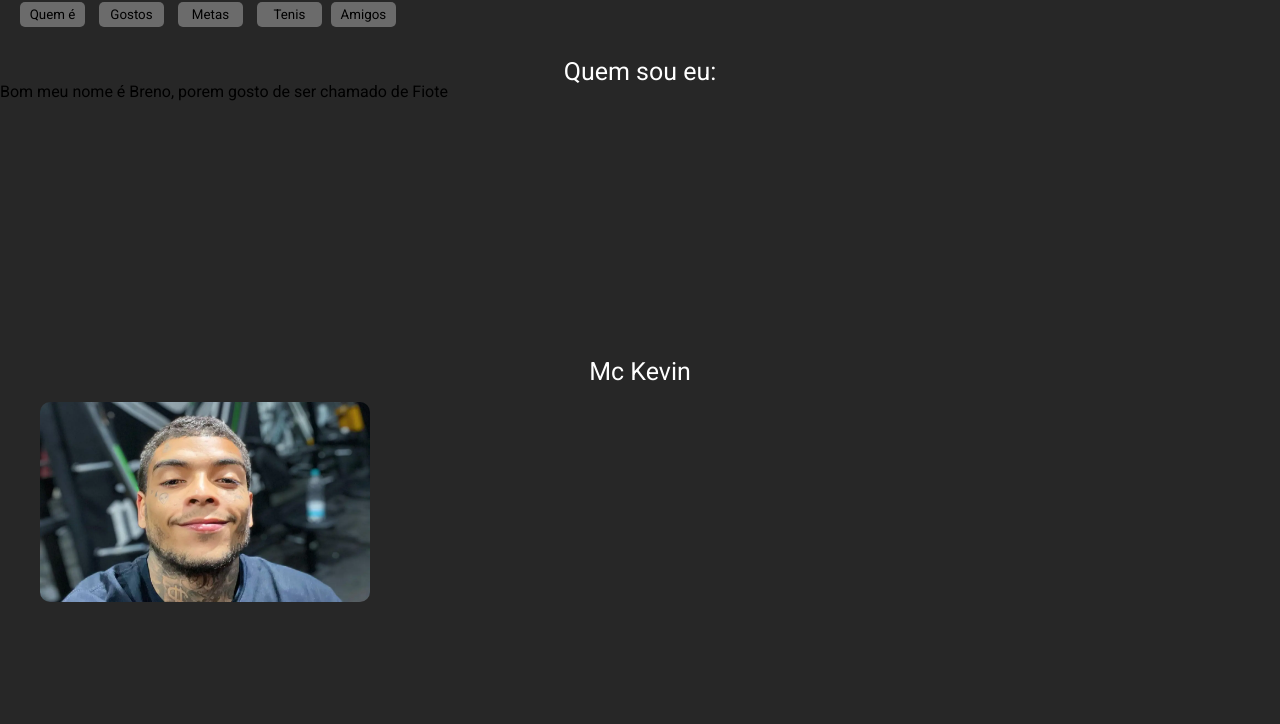
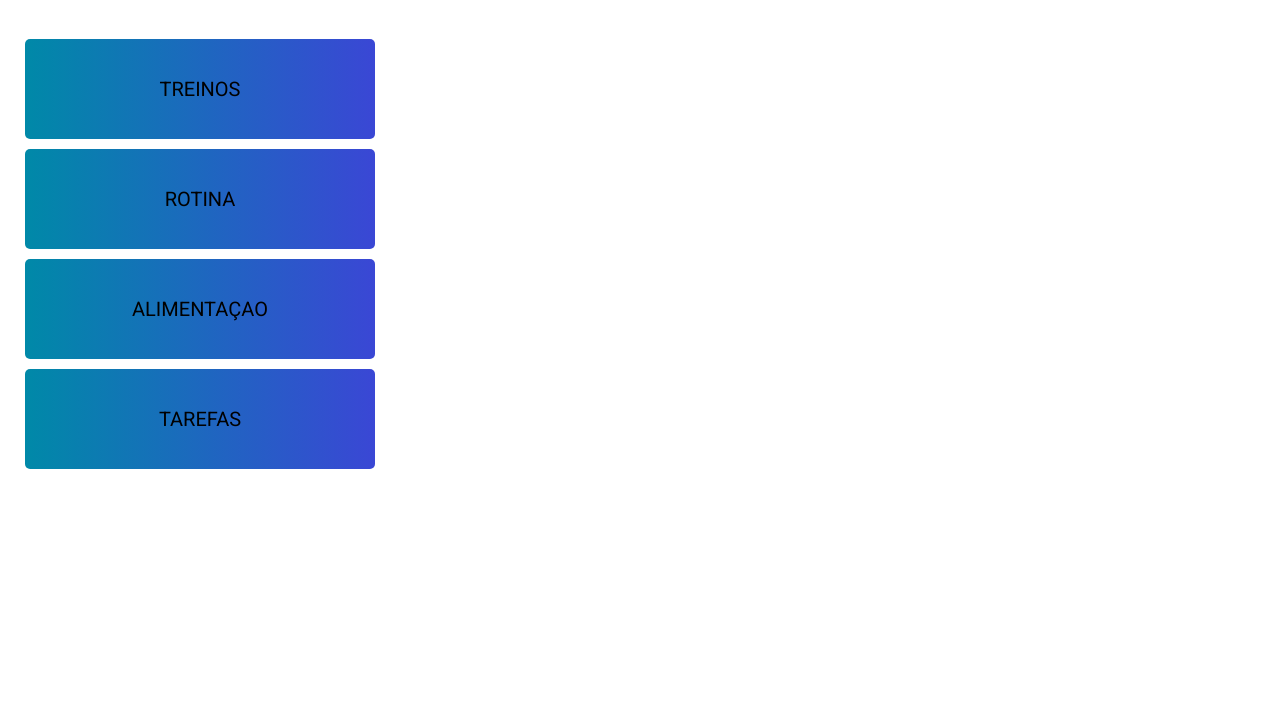
Before and after one commit to BrenoGuiaro/siteCelular, a plain HTML site: page index.html in a window 1280 px wide. Shown: the part 76-800 px from the top of the page. Drawn offline with Linux system fonts and the light colour scheme.

Commit message:
estilo 1

```diff
--- a/index.html
+++ b/index.html
@@ -1,36 +1,32 @@
 <!DOCTYPE html>
 <html lang="en">
+
 <head>
     <meta charset="UTF-8">
     <meta name="viewport" content="width=device-width, initial-scale=1.0">
     <title>Teste Celular</title>
     <link rel="stylesheet" href="style.css">
 </head>
+
 <body>
     <!--TELA: 412x914-->
     <header class="topo">
         <img src="img/Logo.png" width="60" height="60" id="logo">
         <p id="name">FIOTE</p>
     </header>
-    <header class="topicos">
-        <ul id="lista-none">
-            <button id="b1">Quem é</button>
-            <button id="b2">Gostos</button>
-            <button id="b3">Metas</button>
-            <button id="b4">Tenis</button>
-            <button id="b5">Amigos</button>
-        </ul>
-    </header>
+
 
 
     <section class="grid">
-        <p id="tite1">Quem sou eu:</p>
-        <p id="text"> Bom meu nome é Breno, porem gosto de ser chamado de Fiote</p>
 
-        <p id="tite2">Mc Kevin</p>
-        <img src="img/mcKevin.webp" width="330" height="200" id="kevin">
+        <button id="b1">TREINOS</button>
+        <button id="b2">ROTINA</button>
+        <button id="b3">ALIMENTAÇAO</button>
+        <button id="b4">TAREFAS</button>
+
     </section>
 
     <script src="index.js"></script>
 </body>
+
 </html>
--- a/style.css
+++ b/style.css
@@ -6,7 +6,7 @@
 }
 
 body{
-    background-color: #272727;
+    background:rgb(255, 255, 255);
 }
 
 .topo{
@@ -36,49 +36,55 @@ body{
 }
 
 #b1{
-     background: #6b6b6b;
+    background: linear-gradient(90deg, #0089a8 0%, #3a47d5 100%);
     border: none;
-    width: 65px;
-    height: 25px;
+    width: 350px;
+    height: 100px;
     border-radius: 5px;
-    margin: 5px 5px 5px 20px;
+    margin: 0px 0px 0px 25px;
+    grid-column: 1/2;
+    grid-row: 1;
+    font-size: 20px;
 }
 
 #b2{
-     background: #6b6b6b;
+    background: linear-gradient(90deg, #0089a8 0%, #3a47d5 100%);
     border: none;
-    width: 65px;
-    height: 25px;
+    width: 350px;
+    height: 100px;
     border-radius: 5px;
-    margin: 5px;
+    margin: 0px 15px 15px 25px;
+    grid-column: 1/2;
+    grid-row: 2;
+    font-size: 20px;
 }
 
 
 #b3{
-     background: #6b6b6b;
+    background: linear-gradient(90deg, #0089a8 0%, #3a47d5 100%);
     border: none;
-    width: 65px;
-    height: 25px;
+    width: 350px;
+    height: 100px;
     border-radius: 5px;
-    margin: 5px;
+    margin: 0px 0px 0px 25px;
+    grid-column: 1/2;
+    grid-row: 3;
+    font-size: 20px;
 }
 
 #b4{
-     background: #6b6b6b;
+    background: linear-gradient(90deg, #0089a8 0%, #3a47d5 100%);
     border: none;
-    width: 65px;
-    height: 25px;
+    width: 350px;
+    height: 100px;
     border-radius: 5px;
-    margin: 5px;
+    margin: 0px 15px 15px 25px;
+    grid-column: 1/2;
+    grid-row: 4;
+    font-size: 20px;
 }
 
-#b5{
-    background: #6b6b6b;
-    border: none;
-    width: 65px;
-    height: 25px;
-    border-radius: 5px;
-}
+
 
 #b1:hover{
     opacity: 0.5;
@@ -104,7 +110,8 @@ body{
 .grid{
     display: grid;
     grid-template-columns: 1fr 1fr;
-    grid-template-rows: 50px 250px 50px  300px;
+    grid-template-rows:110px 110px 110px 100px;
+    margin: 50px 0px 0px 0px;
 }
 
 #tite1{
```
Also changed, not shown: index2.js (deleted).
